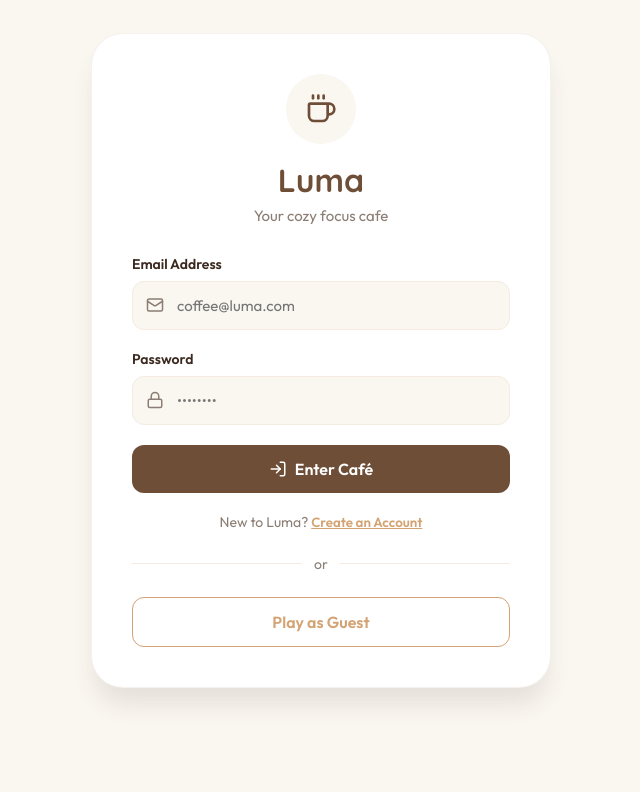
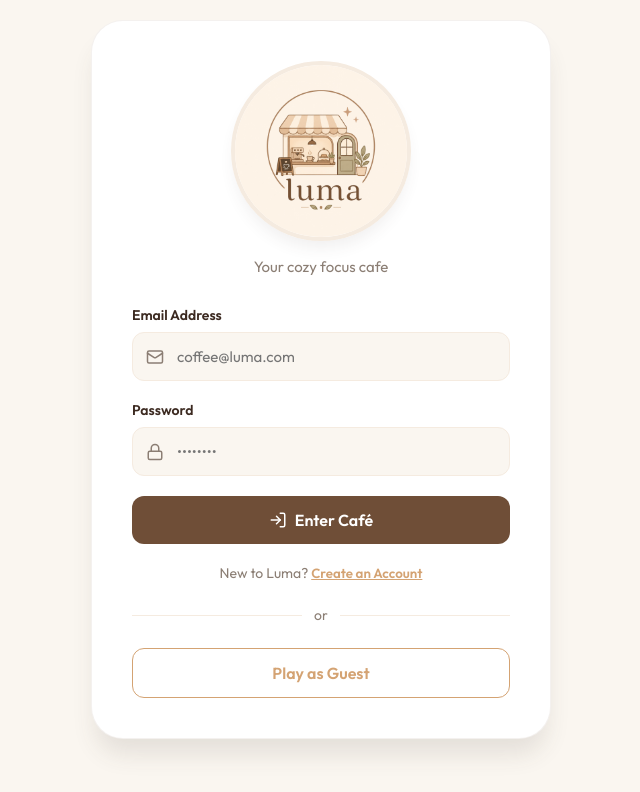
Before and after one commit to mdog120/luma, a React (Vite) app: page / in a window 1280 px wide. Shown: the top 792 px of the page, without its empty margins (319-959 px from the left). Built offline with nearby package versions, Linux system fonts and the light colour scheme; no server answers.

Commit message:
Integrate custom brand logo image into login card, navigation header, and loading spinner

```diff
--- a/src/App.jsx
+++ b/src/App.jsx
@@ -270,7 +270,7 @@ export default function App() {
     return (
       <div className="loading-screen">
         <div className="coffee-loader">
-          <Coffee size={48} className="loader-icon" />
+          <img src="/logo.jpg" alt="Luma Logo" className="loader-logo-img" />
           <p>Opening Luma Cafe...</p>
         </div>
       </div>
@@ -287,7 +287,7 @@ export default function App() {
       {/* HEADERBAR */}
       <header className="app-header">
         <div className="logo-section">
-          <Coffee className="logo-icon" size={26} />
+          <img src="/logo.jpg" alt="Luma Logo" className="header-logo-img" />
           <h1>Luma</h1>
         </div>
 
--- a/src/components/Auth.jsx
+++ b/src/components/Auth.jsx
@@ -64,10 +64,7 @@ export default function Auth({ onAuthSuccess }) {
     <div className="auth-container">
       <div className="auth-card">
         <div className="auth-header">
-          <div className="auth-logo-circle">
-            <Coffee className="auth-logo-icon" size={32} />
-          </div>
-          <h1>Luma</h1>
+          <img src="/logo.jpg" alt="Luma Logo" className="auth-logo-img" />
           <p>Your cozy focus cafe</p>
         </div>
 
--- a/src/index.css
+++ b/src/index.css
@@ -106,8 +106,13 @@ input {
   color: var(--c-coffee-dark);
 }
 
-.logo-icon {
-  color: var(--c-caramel);
+.header-logo-img {
+  width: 36px;
+  height: 36px;
+  border-radius: 50%;
+  object-fit: cover;
+  border: 2px solid var(--c-caramel);
+  box-shadow: var(--shadow-sm);
   animation: float 4s ease-in-out infinite;
 }
 
@@ -232,24 +237,15 @@ input {
   margin-bottom: 30px;
 }
 
-.auth-logo-circle {
-  width: 70px;
-  height: 70px;
-  background: var(--bg-cream);
+.auth-logo-img {
+  width: 180px;
+  height: 180px;
   border-radius: 50%;
-  display: flex;
-  justify-content: center;
-  align-items: center;
+  object-fit: cover;
   margin: 0 auto 16px;
-  color: var(--c-coffee-dark);
-}
-
-.auth-header h1 {
-  font-family: var(--font-header);
-  font-size: 32px;
-  font-weight: 700;
-  color: var(--c-coffee-dark);
-  margin-bottom: 6px;
+  border: 4px solid var(--bg-latte);
+  box-shadow: var(--shadow-md);
+  display: block;
 }
 
 .auth-header p {
@@ -1718,3 +1714,43 @@ input {
   0%, 100% { transform: rotate(0deg); }
   50% { transform: rotate(1deg) translateY(-1px); }
 }
+
+/* Loading Screen & Loader Brand Spinner */
+.loading-screen {
+  position: fixed;
+  inset: 0;
+  display: flex;
+  justify-content: center;
+  align-items: center;
+  background: var(--bg-cream);
+  z-index: 1000;
+}
+
+.coffee-loader {
+  display: flex;
+  flex-direction: column;
+  align-items: center;
+  gap: 16px;
+}
+
+.loader-logo-img {
+  width: 80px;
+  height: 80px;
+  border-radius: 50%;
+  object-fit: cover;
+  border: 4px solid var(--c-caramel);
+  box-shadow: var(--shadow-lg);
+  animation: float 3s ease-in-out infinite, loader-spin 8s linear infinite;
+}
+
+.coffee-loader p {
+  font-family: var(--font-header);
+  font-size: 18px;
+  font-weight: 600;
+  color: var(--c-coffee-dark);
+}
+
+@keyframes loader-spin {
+  from { transform: rotate(0deg); }
+  to { transform: rotate(360deg); }
+}
```
Also changed, not shown: public/logo.jpg (added).
